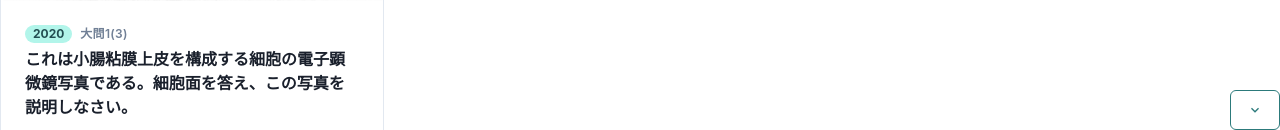
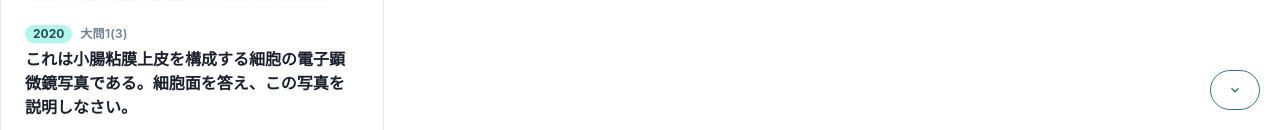
Before and after one commit to Igaki12/Anywhere-studying02, a React (Create React App) app: page / in a window 1280 px wide. Shown: the part 670-800 px from the top of the page. Built offline with nearby package versions, Linux system fonts and the light colour scheme.

Commit message:
fixed ControlPanel's position

```diff
--- a/src/components/ControlPanel.js
+++ b/src/components/ControlPanel.js
@@ -7,11 +7,11 @@ export const ControlPanel = ({}) => {
       spacing={4}
       align="center"
       position={'fixed'}
-      bottom="0"
+      bottom="5"
+      right={"5"}
       alignItems={'end'}
-      width="100%"
     >
-      <Button colorScheme="teal" variant="outline">
+      <Button colorScheme="teal" variant="outline" borderRadius={'full'}>
         <ChevronDownIcon />
       </Button>
     </Stack>
```
Also changed, not shown: 7 other files (tests, documents, lock files or other folders).
